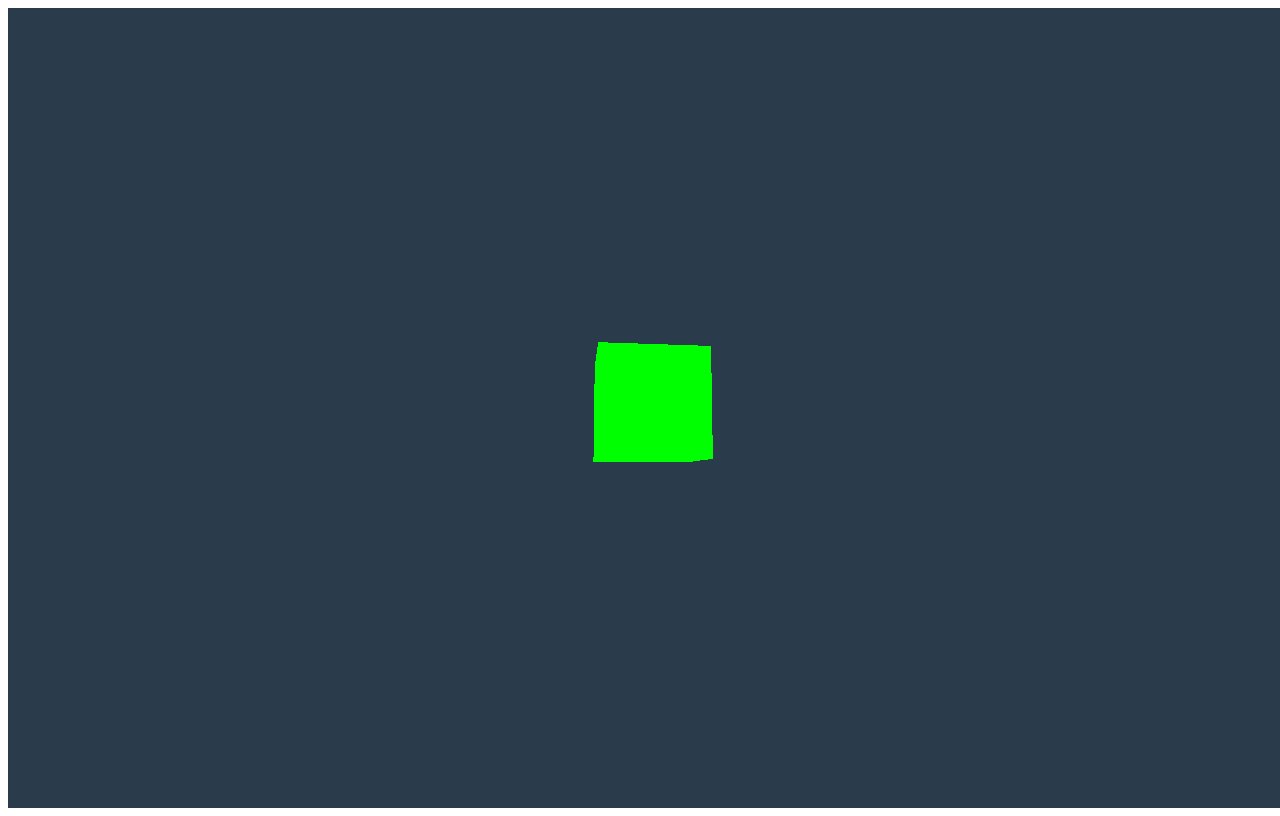
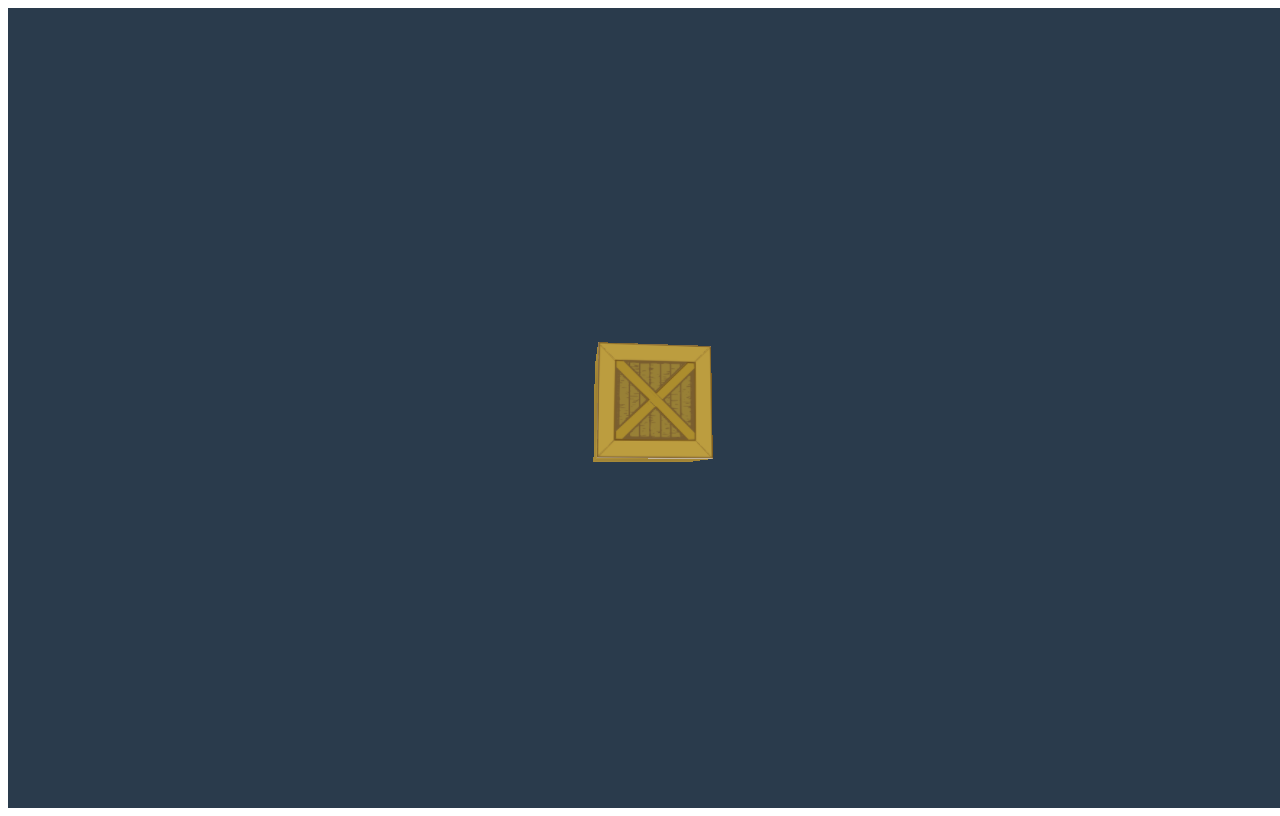
Before and after one commit to JosuAlejandroAl/SystemMulti, a plain HTML site: page WebGL_stuff/index.html in a window 1280 px wide. Drawn offline with nearby package versions, Linux system fonts and the light colour scheme.

Commit message:
texture for a cube

```diff
--- a/WebGL_stuff/index.html
+++ b/WebGL_stuff/index.html
@@ -25,10 +25,13 @@
         var renderer = new THREE.WebGLRenderer();
         renderer.setSize(window.innerWidth, window.innerHeight);
         document.body.appendChild(renderer.domElement);
+        //texture
+        const TextureLoader = new THREE.TextureLoader();
+        const TextureCube = TextureLoader.load("boxtex.png");
 
         //add geometry
         var geometry = new THREE.BoxGeometry();
-        var material = new THREE.MeshBasicMaterial({color: 0x00ff00});
+        var material = new THREE.MeshBasicMaterial({map: TextureCube});
         var cube = new THREE.Mesh(geometry, material);
 
         scene.add(cube);
```
Also changed, not shown: WebGL_stuff/boxtex.png (added).
